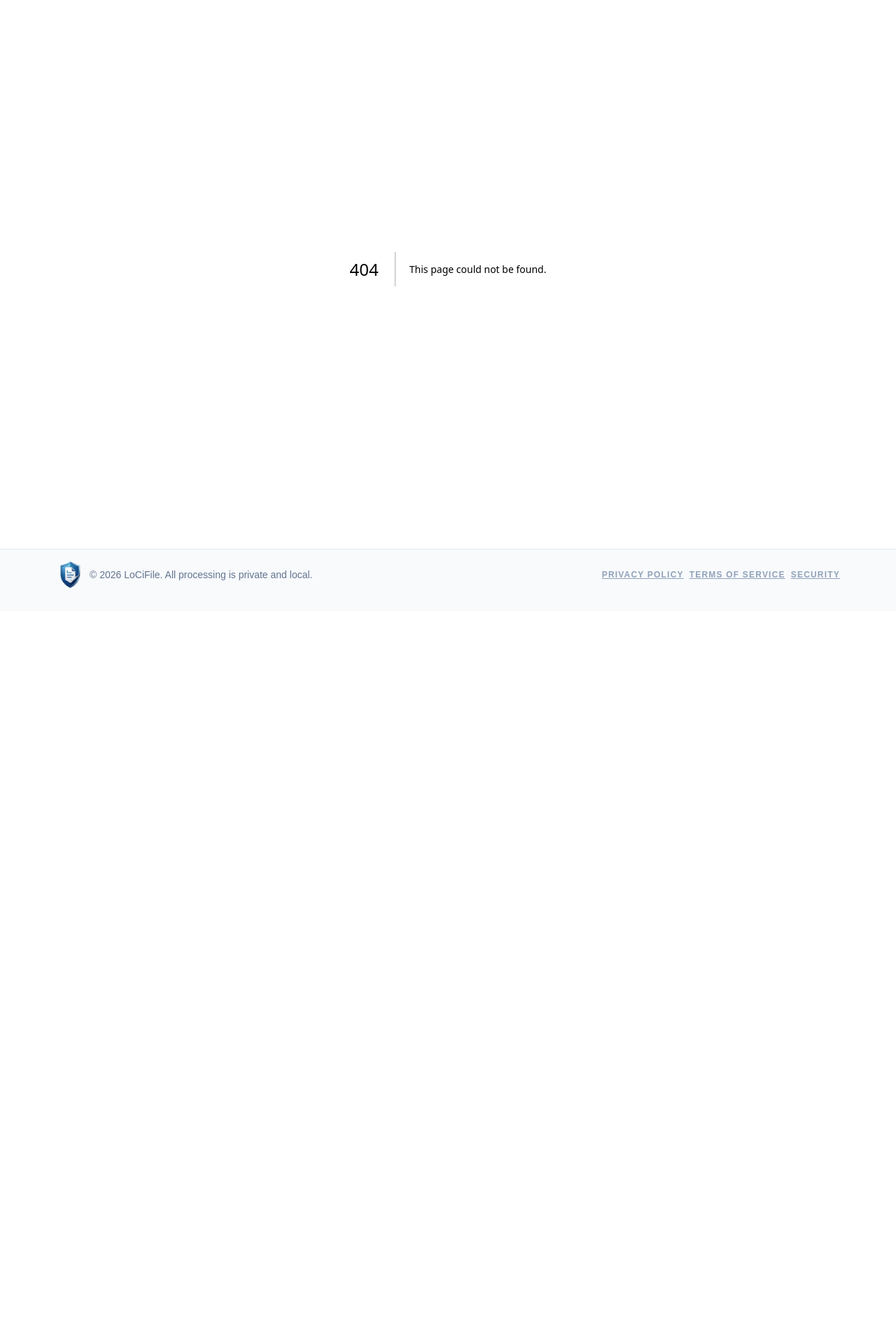
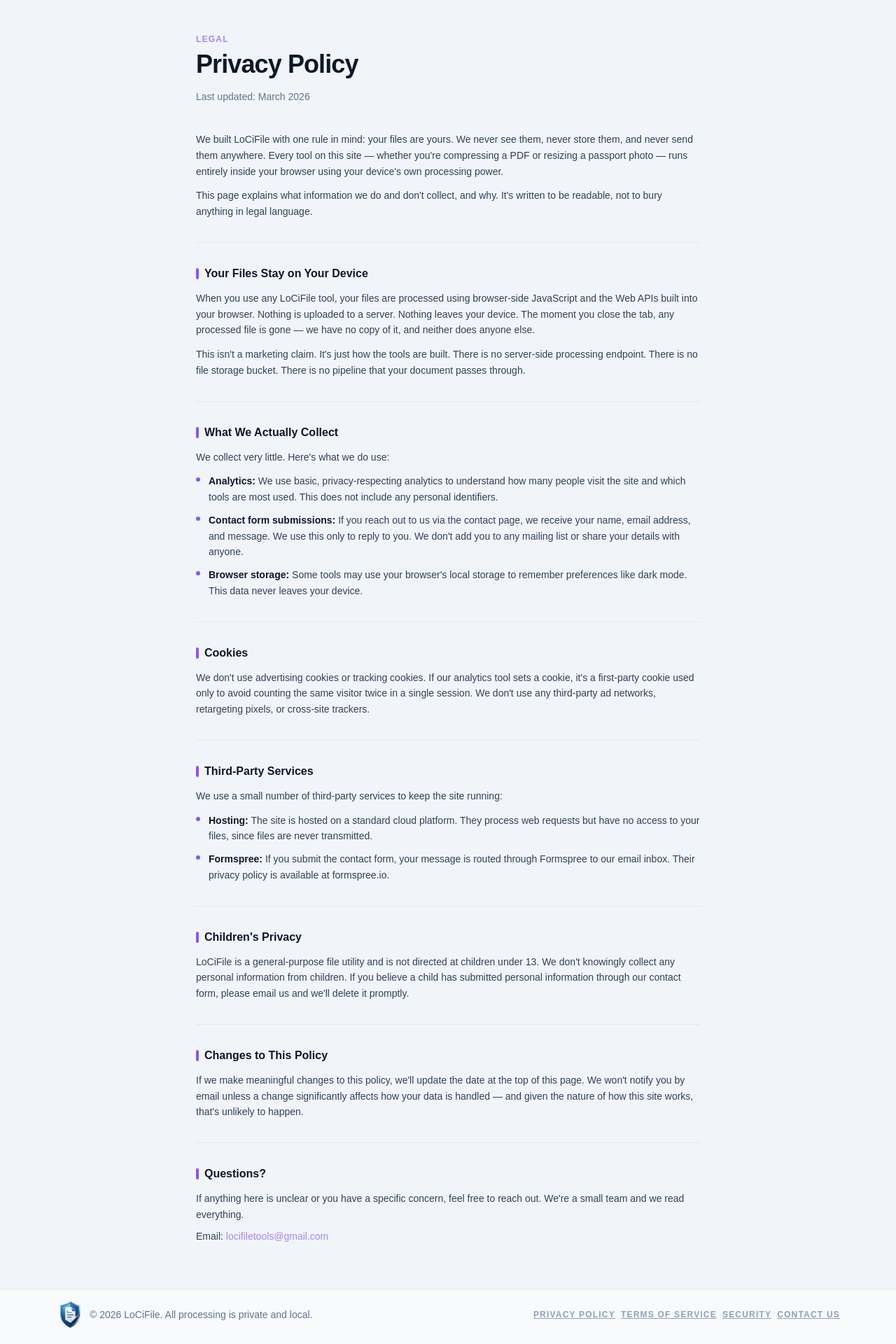
Before and after one commit to mrarghadey-commits/LoCiFile, a Next.js app: page /privacy-policy in a window 1280 px wide. Before the commit this address had no page. Shown: the part 80-2000 px from the top of the page at 70% size. Before the commit the page ends 953 px from the top, so only its background shows below. Built offline with nearby package versions, Linux system fonts and the light colour scheme.

Commit message:
privacy policy done also routing done

```diff
--- /dev/null
+++ b/app/privacy-policy/page.tsx
@@ -0,0 +1,17 @@
+import type { Metadata } from "next"
+import PrivacyPolicy from "@/tools/PrivacyPolicy"
+
+export const metadata: Metadata = {
+  title: "Privacy Policy — LoCiFile | Your Files Never Leave Your Device",
+  description: "LoCiFile processes all files locally in your browser. We don't upload, store, or share your documents. Read our full privacy policy to understand exactly how we handle your data.",
+  keywords: "locifile privacy policy, browser based file processing, no upload file tool, local file processing privacy, pdf compressor privacy",
+  openGraph: {
+    title: "Privacy Policy — LoCiFile",
+    description: "Everything runs in your browser. Your files never touch our servers. Here's our full privacy policy.",
+    type: "website",
+  },
+}
+
+export default function PrivacyPolicyPage() {
+  return <PrivacyPolicy />
+}
--- a/components/Footer.tsx
+++ b/components/Footer.tsx
@@ -1,4 +1,5 @@
 import Image from 'next/image'
+import Link from "next/link";
 import React from 'react'
 
 const Footer = () => {
@@ -9,9 +10,10 @@
             <p className="text-sm font-medium text-slate-500 dark:text-slate-400">© 2026 LoCiFile. All processing is private and local.</p>
         </div>
         <div className=" flex justify-between gap-2 ">
-          <a className='text-xs font-bold uppercase tracking-widest text-slate-400 hover:text-primary transition-colors cursor-pointer underline whitespace-nowrap'>privacy policy</a>
+          <Link href="/privacy-policy" className='text-xs font-bold uppercase tracking-widest text-slate-400 hover:text-primary transition-colors cursor-pointer underline whitespace-nowrap'>Privacy Policy</Link>
           <a className='text-xs font-bold uppercase tracking-widest text-slate-400 hover:text-primary transition-colors cursor-pointer underline whitespace-nowrap'>Terms of Service</a>
           <a className='text-xs font-bold uppercase tracking-widest text-slate-400 hover:text-primary transition-colors cursor-pointer underline'>Security</a>
+          <Link href="/contact-us" className='text-xs font-bold uppercase tracking-widest text-slate-400 hover:text-primary transition-colors cursor-pointer underline whitespace-nowrap'>Contact Us</Link>
         </div>
     </div>
   )
--- /dev/null
+++ b/tools/PrivacyPolicy.tsx
@@ -0,0 +1,150 @@
+import React from "react"
+
+function SectionTitle({ children }: { children: React.ReactNode }) {
+  return (
+    <h2 className="text-base font-black dark:text-white text-slate-900 mb-3 flex items-center gap-2">
+      <span className="w-1 h-4 rounded-full bg-violet-500 inline-block" />
+      {children}
+    </h2>
+  )
+}
+
+function Divider() {
+  return <div className="border-t dark:border-white/5 border-slate-200" />
+}
+
+export default function PrivacyPolicy() {
+  return (
+    <div className="min-h-screen dark:bg-[#0a0a0f] bg-slate-100 dark:text-white text-slate-900">
+      <div className="max-w-3xl mx-auto px-4 sm:px-6 py-10 sm:py-16">
+
+        {/* Header */}
+        <div className="mb-10">
+          <p className="text-xs font-black uppercase tracking-widest text-violet-400 mb-2">Legal</p>
+          <h1 className="text-3xl sm:text-4xl font-black tracking-tight mb-4">Privacy Policy</h1>
+          <p className="dark:text-slate-400 text-slate-500 text-sm">Last updated: March 2026</p>
+        </div>
+
+        <div className="flex flex-col gap-8 dark:text-slate-300 text-slate-700 text-sm leading-relaxed">
+
+          <section>
+            <p>
+              We built LoCiFile with one rule in mind: your files are yours. We never see them, never store
+              them, and never send them anywhere. Every tool on this site — whether you're compressing a PDF
+              or resizing a passport photo — runs entirely inside your browser using your device's own
+              processing power.
+            </p>
+            <p className="mt-3">
+              This page explains what information we do and don't collect, and why. It's written to be
+              readable, not to bury anything in legal language.
+            </p>
+          </section>
+
+          <Divider />
+
+          <section>
+            <SectionTitle>Your Files Stay on Your Device</SectionTitle>
+            <p>
+              When you use any LoCiFile tool, your files are processed using browser-side JavaScript and the
+              Web APIs built into your browser. Nothing is uploaded to a server. Nothing leaves your device.
+              The moment you close the tab, any processed file is gone — we have no copy of it, and neither
+              does anyone else.
+            </p>
+            <p className="mt-3">
+              This isn't a marketing claim. It's just how the tools are built. There is no server-side
+              processing endpoint. There is no file storage bucket. There is no pipeline that your document
+              passes through.
+            </p>
+          </section>
+
+          <Divider />
+
+          <section>
+            <SectionTitle>What We Actually Collect</SectionTitle>
+            <p>We collect very little. Here's what we do use:</p>
+            <ul className="mt-3 flex flex-col gap-2.5">
+              {[
+                { label: "Analytics", desc: "We use basic, privacy-respecting analytics to understand how many people visit the site and which tools are most used. This does not include any personal identifiers." },
+                { label: "Contact form submissions", desc: "If you reach out to us via the contact page, we receive your name, email address, and message. We use this only to reply to you. We don't add you to any mailing list or share your details with anyone." },
+                { label: "Browser storage", desc: "Some tools may use your browser's local storage to remember preferences like dark mode. This data never leaves your device." },
+              ].map(({ label, desc }) => (
+                <li key={label} className="flex items-start gap-3">
+                  <div className="w-1.5 h-1.5 rounded-full bg-violet-500 mt-1.5 flex-shrink-0" />
+                  <span><strong className="dark:text-white text-slate-900">{label}:</strong> {desc}</span>
+                </li>
+              ))}
+            </ul>
+          </section>
+
+          <Divider />
+
+          <section>
+            <SectionTitle>Cookies</SectionTitle>
+            <p>
+              We don't use advertising cookies or tracking cookies. If our analytics tool sets a cookie, it's
+              a first-party cookie used only to avoid counting the same visitor twice in a single session. We
+              don't use any third-party ad networks, retargeting pixels, or cross-site trackers.
+            </p>
+          </section>
+
+          <Divider />
+
+          <section>
+            <SectionTitle>Third-Party Services</SectionTitle>
+            <p>We use a small number of third-party services to keep the site running:</p>
+            <ul className="mt-3 flex flex-col gap-2.5">
+              {[
+                { label: "Hosting", desc: "The site is hosted on a standard cloud platform. They process web requests but have no access to your files, since files are never transmitted." },
+                { label: "Formspree", desc: "If you submit the contact form, your message is routed through Formspree to our email inbox. Their privacy policy is available at formspree.io." },
+              ].map(({ label, desc }) => (
+                <li key={label} className="flex items-start gap-3">
+                  <div className="w-1.5 h-1.5 rounded-full bg-violet-500 mt-1.5 flex-shrink-0" />
+                  <span><strong className="dark:text-white text-slate-900">{label}:</strong> {desc}</span>
+                </li>
+              ))}
+            </ul>
+          </section>
+
+          <Divider />
+
+          <section>
+            <SectionTitle>Children's Privacy</SectionTitle>
+            <p>
+              LoCiFile is a general-purpose file utility and is not directed at children under 13. We don't
+              knowingly collect any personal information from children. If you believe a child has submitted
+              personal information through our contact form, please email us and we'll delete it promptly.
+            </p>
+          </section>
+
+          <Divider />
+
+          <section>
+            <SectionTitle>Changes to This Policy</SectionTitle>
+            <p>
+              If we make meaningful changes to this policy, we'll update the date at the top of this page.
+              We won't notify you by email unless a change significantly affects how your data is handled —
+              and given the nature of how this site works, that's unlikely to happen.
+            </p>
+          </section>
+
+          <Divider />
+
+          <section>
+            <SectionTitle>Questions?</SectionTitle>
+            <p>
+              If anything here is unclear or you have a specific concern, feel free to reach out. We're a
+              small team and we read everything.
+            </p>
+            <p className="mt-2">
+              Email:{" "}
+              <a href="mailto:locifiletools@gmail.com" className="text-violet-400 hover:underline font-medium">
+                locifiletools@gmail.com
+              </a>
+            </p>
+          </section>
+
+        </div>
+      </div>
+    </div>
+  )
+}
```
